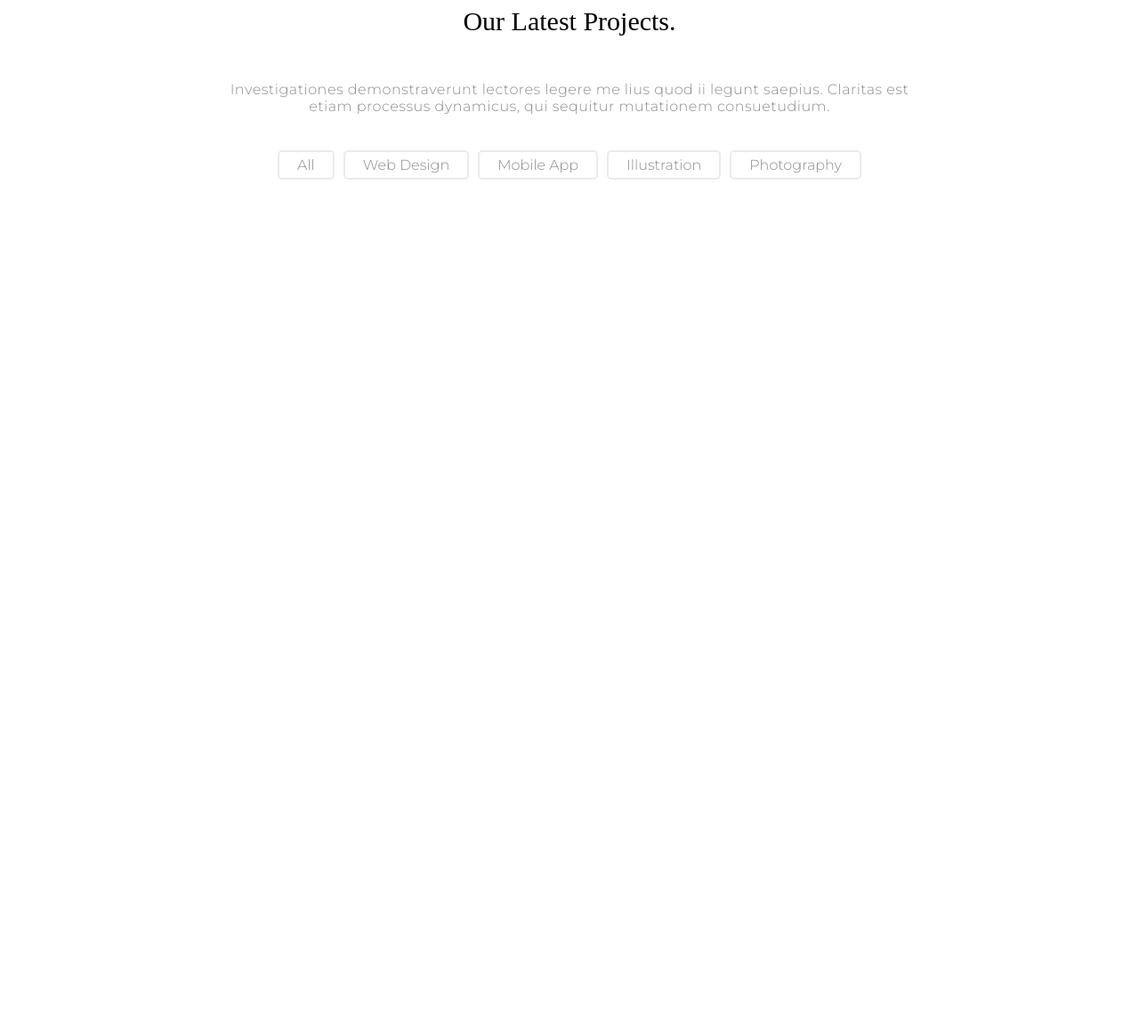
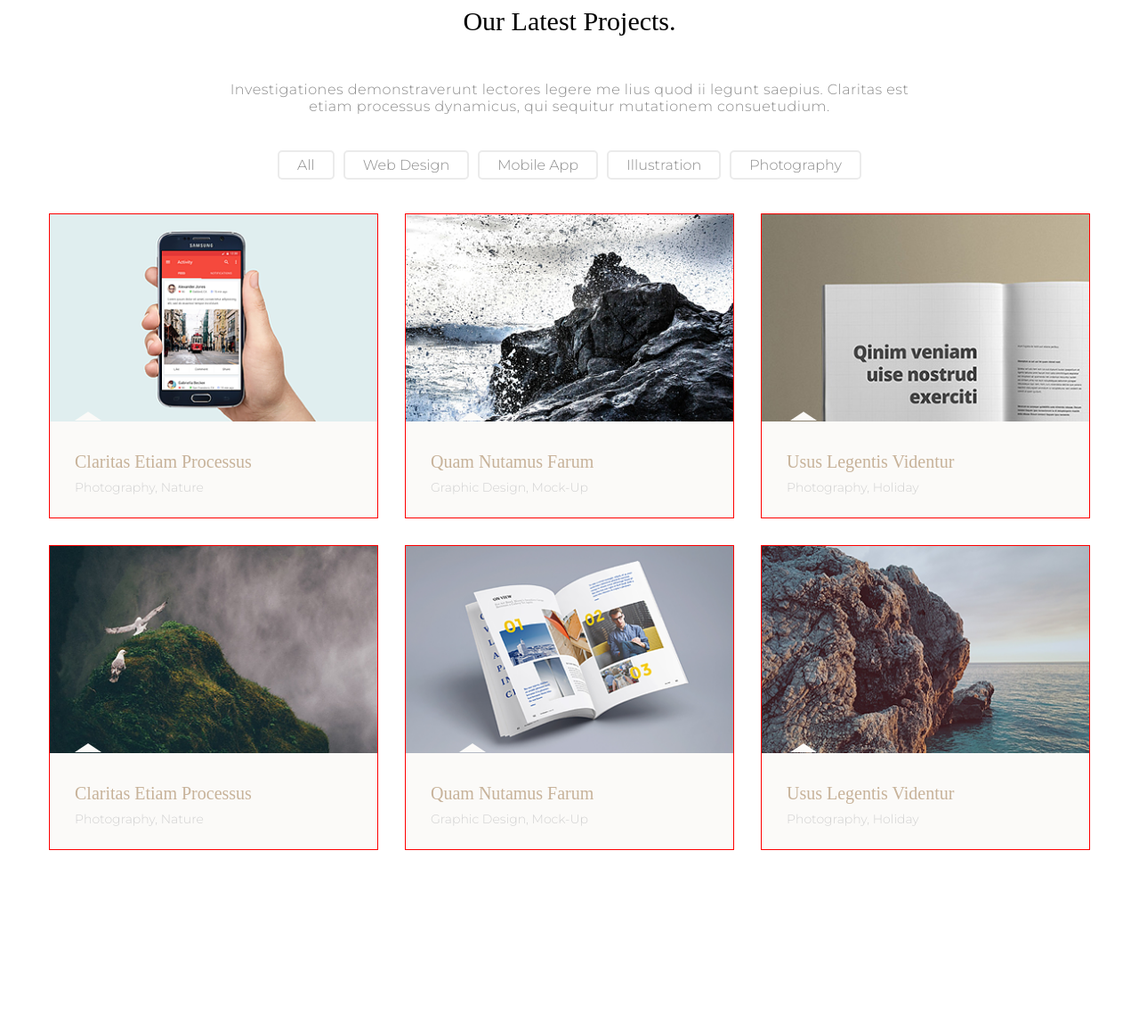
Before and after one commit to Zhirilov30041991/Zhirilov30041991.github.io, a PHP site: page / in a window 1280 px wide. Shown: the part 1975-3130 px from the top of the page at 89% size. Before the commit the page ends 2177 px from the top, so only its background shows below. Run offline with PHP 8.4, Linux system fonts and the light colour scheme; some web fonts are replaced.

Commit message:
Add files via upload

```diff
--- a/css/style.css
+++ b/css/style.css
@@ -213,6 +213,45 @@ a.btn{
 	background: #998675;
 	color: #fff;
 }
+.latest-grid{
+	padding-top: 38px;
+	display: grid;
+	grid-template-columns: 1fr 1fr 1fr;
+	grid-template-rows: 1fr 1fr 1fr;
+	grid-gap: 30px;
+	grid-auto-rows: minmax(100px, auto);
+}
+.phone-picture img{
+	width: 100%;
+}
+.latest-tabls, .mountain, .book, .cloud, .magazine, .see{
+	border: 1px solid red;
+}
+.latest-tabls{
+	background: #fbfaf8;
+}
+.latest-text-grid {
+	padding-left: 28px;
+}
+.latest-text-grid h4{
+	font-family: "MyriadProRegular";
+	color: #c7b299;
+	font-size: 20px;
+	font-weight: 300;
+	margin-bottom: 8px;
+	margin-top: 30px;
+}
+.latest-text-grid p{
+	font-size: 14px;
+	color: #d1d1d1;
+	margin-bottom: 25px;
+}
+.latest-text-grid p:after{
+	content: url(..//img/arrow.png);
+	position: relative;
+    top: -80px;
+    left: -145px;
+}
 
 
 
@@ -282,6 +321,9 @@ a.btn{
 	.latest-text{
 		width: auto;
 	}
+	.latest-grid{
+		grid-template-columns: 1fr 1fr;
+	}
 }
 @media screen and (max-width: 769px){
 	.container{
@@ -293,8 +335,8 @@ a.btn{
 	img.windows{
 		width: 100%;
 	}
-	.ideas-text p{
-		width: auto;
+	.latest-grid{
+		grid-template-columns: 1fr 1fr;
 	}
 
 
@@ -332,4 +374,7 @@ a.btn{
 	.latest-list{
 		flex-wrap: wrap;
 	}
+	.latest-grid{
+		grid-template-columns: 1fr;
+	}
 }
--- a/index.html
+++ b/index.html
@@ -116,7 +116,62 @@
 				<li>Photography</li>
 			</ul>
 		</div>
-	</div>
+		<div class="latest-grid">
+			<div class="latest-tabls">
+				<div class="phone-picture">
+				<img src="img/photo.png" alt="phone">
+				</div>
+				<div class="latest-text-grid">
+					<h4>Claritas Etiam Processus</h4>
+					<p>Photography, Nature</p>
+				</div>
+			</div>
+			<div class="latest-tabls">
+				<div class="phone-picture">
+				<img src="img/mountain.png" alt="phone">
+				</div>
+				<div class="latest-text-grid">
+					<h4>Quam Nutamus Farum</h4>
+					<p>Graphic Design, Mock-Up</p>
+				</div>
+			</div>
+			<div class="latest-tabls">
+				<div class="phone-picture">
+				<img src="img/book.png" alt="phone">
+				</div>
+				<div class="latest-text-grid">
+					<h4>Usus Legentis Videntur</h4>
+					<p>Photography, Holiday</p>
+				</div>
+			</div>
+			<div class="latest-tabls">
+				<div class="phone-picture">
+				<img src="img/cloud.png" alt="phone">
+				</div>
+				<div class="latest-text-grid">
+					<h4>Claritas Etiam Processus</h4>
+					<p>Photography, Nature</p>
+				</div>
+			</div>
+				<div class="latest-tabls">
+				<div class="phone-picture">
+				<img src="img/magazine.png" alt="phone">
+				</div>
+				<div class="latest-text-grid">
+					<h4>Quam Nutamus Farum</h4>
+					<p>Graphic Design, Mock-Up</p>
+				</div>
+			</div>
+				<div class="latest-tabls">
+				<div class="phone-picture">
+				<img src="img/see.png" alt="phone">
+				</div>
+				<div class="latest-text-grid">
+					<h4>Usus Legentis Videntur</h4>
+					<p>Photography, Holiday</p>
+				</div>
+			</div>
+		</div>
 </section>
 
 <script type="text/javascript" src="js/swiper.min.js"></script>
```
Also changed, not shown: img/arrow.png (added), img/book.png (added), img/cloud.png (added), img/magazine.png (added), img/mountain.png (added), img/photo.png (added), img/see.png (added).
